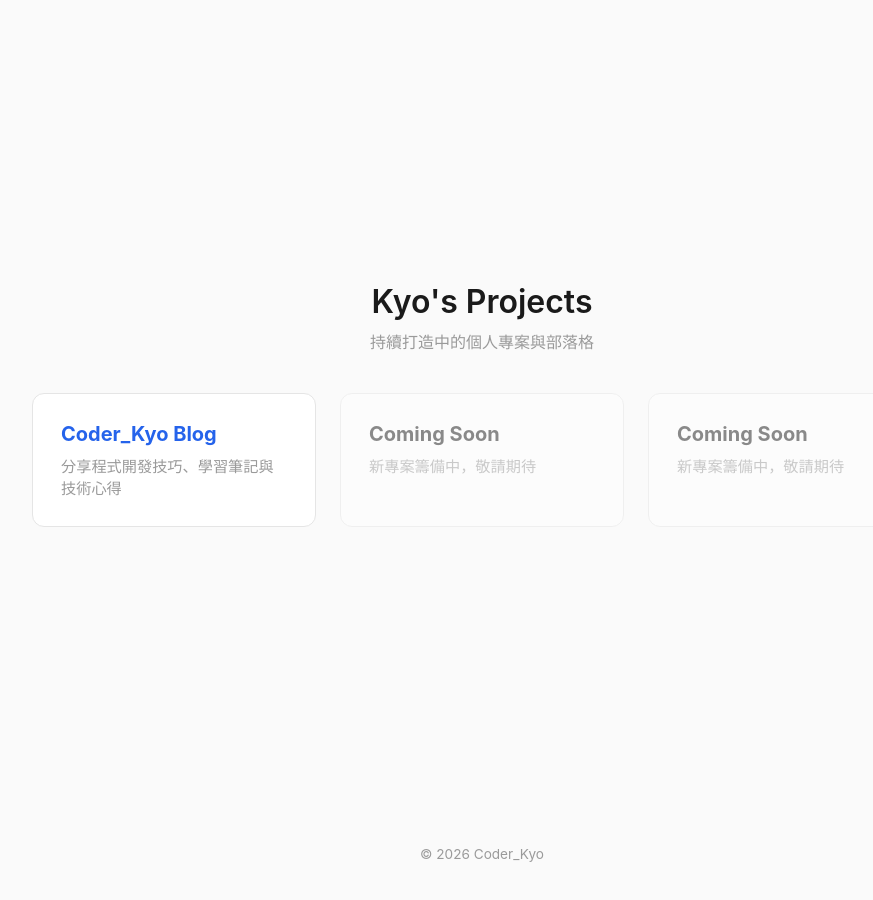
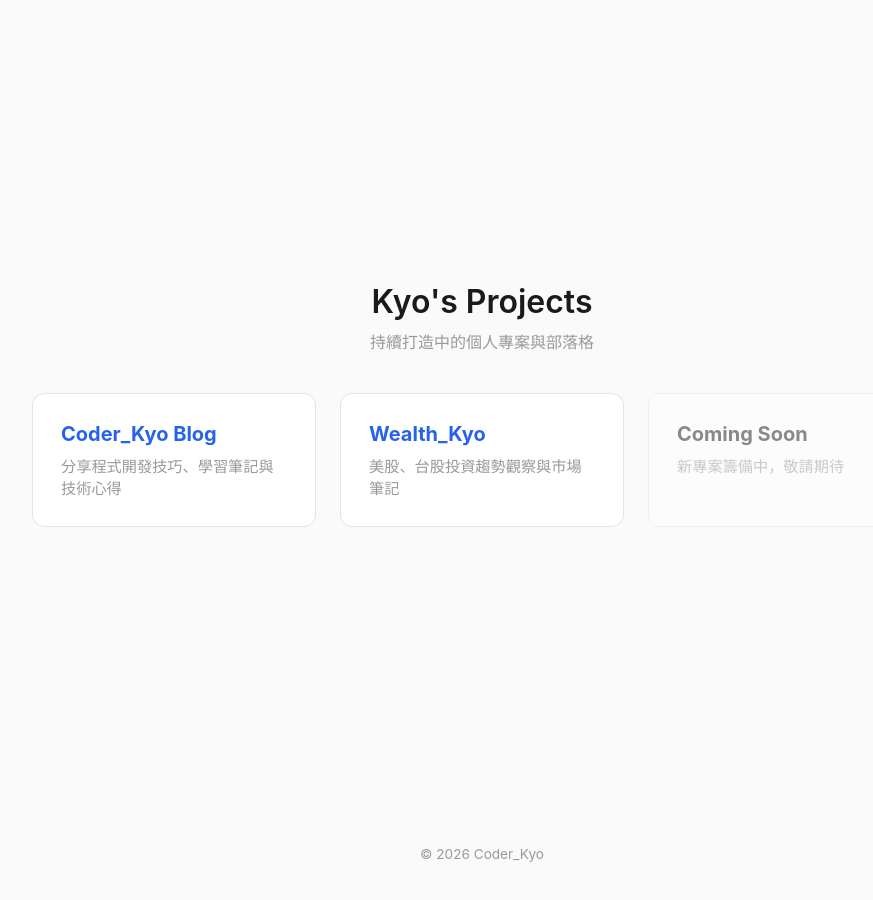
Before and after one commit to kyoangel/kyoangel.github.io, a Jekyll site: the page built from index.html, in a window 1280 px wide. Shown: the whole page, without its empty margins (158-1031 px from the left). Built offline with Jekyll 4.4.1, drawn with Linux system fonts in a browser that asks for light colours.

Commit message:
feat(home): add wealth_kyo card to project hub

```diff
--- a/_data/projects.yml
+++ b/_data/projects.yml
@@ -1,14 +1,14 @@
 - title: "Coder_Kyo Blog"
   description: "分享程式開發技巧、學習筆記與技術心得"
   url: /coder_kyo/
+  status: active
+
+- title: "Wealth_Kyo"
+  description: "美股、台股投資趨勢觀察與市場筆記"
+  url: /wealth_kyo/
   status: active
 
 - title: "Coming Soon"
   description: "新專案籌備中，敬請期待"
   url: ""
   status: placeholder
-
-- title: "Coming Soon"
-  description: "新專案籌備中，敬請期待"
-  url: ""
-  status: placeholder
```
